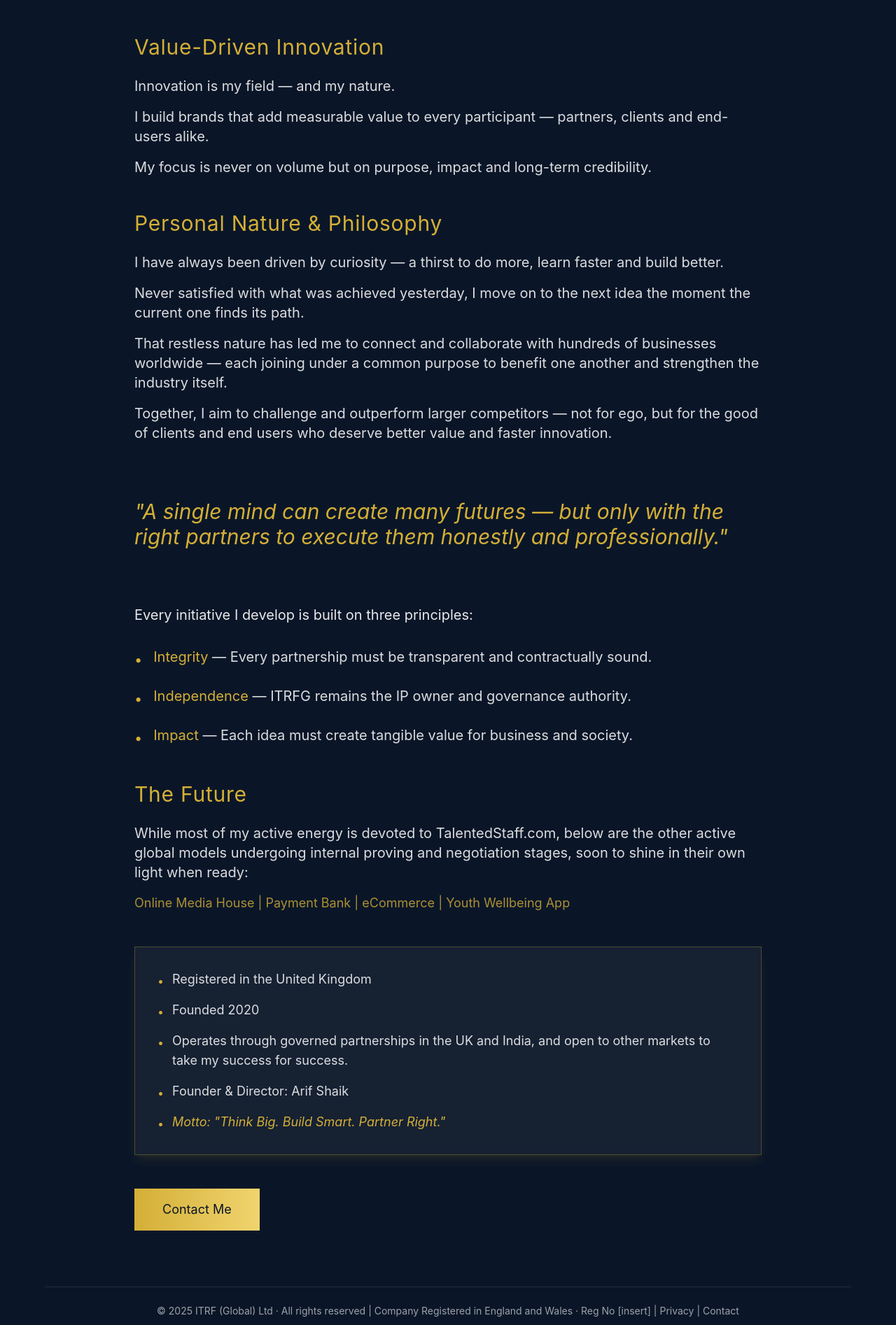
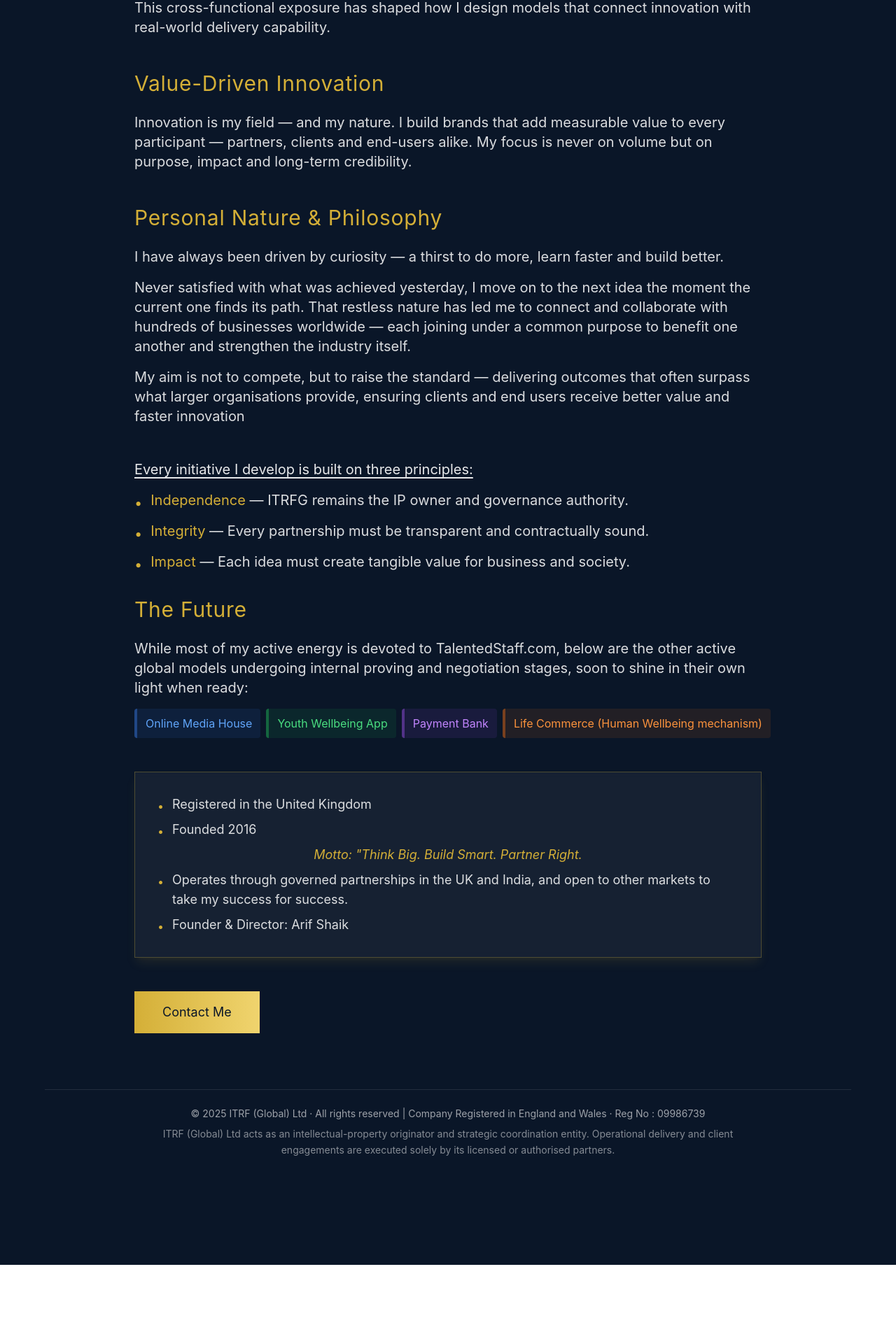
Before and after one commit to krishh26/ITRFG, an Angular app: page /about in a window 1280 px wide. Shown: the part 803-2697 px from the top of the page at 70% size. After the commit the page ends 2611 px from the top, so only its background shows below. Built offline with nearby package versions, Linux system fonts and the light colour scheme.

Commit message:
Update various component HTML files for content clarity and consistency, including revisions to the About and Home pages. Enhance the Contact page layout and footer details. Introduce NodeStateService for managing node states in the application.

```diff
--- a/src/app/pages/about/about.component.html
+++ b/src/app/pages/about/about.component.html
@@ -19,13 +19,14 @@
           I'm Arif Shaik, the founder and director of ITRF (Global) Ltd.
         </p>
         <p class="text-lg md:text-xl text-white/85 leading-relaxed">
-          ITRFG exists to protect and develop my intellectual-property models in a legally governed and partnership-driven manner.
+          ITRFG exists to protect and develop my intellectual-property models in a legally governed and partnership-driven manner. Rather than building large teams, I focus on creating solid ideas and working with the right organisations to bring them to life.
         </p>
-        <p class="text-lg md:text-xl text-white/85 leading-relaxed">
-          Rather than building large teams, I focus on creating solid ideas and working with the right organisations to bring them to life.
-        </p>
-        <p class="text-lg md:text-xl text-white/85 leading-relaxed">
-          Innovation begins with a single idea — but real impact happens when that idea finds the right hands.
+      </div>
+
+      <!-- Quote -->
+      <div class="mb-12">
+        <p class="text-xl md:text-2xl text-white/90 italic text-center leading-relaxed">
+          "A single mind can create many futures — but only with the right partners to execute them honestly and professionally."
         </p>
       </div>
 
@@ -36,7 +37,7 @@
         </h2>
         <div class="space-y-4">
           <p class="text-lg md:text-xl text-white/85 leading-relaxed">
-            With over 35 years of experience across information technology and entrepreneurship, I serve as an active executive member in more than five businesses globally — each aligned through a shared governance philosophy and value system.
+            An electronics engineering graduate who began his career as a mathematics teacher and then as an IT faculty member, I laid the foundation for what has become over 35 years of experience in information technology and entrepreneurship. I now serve as an active executive member in more than five global businesses — each aligned through a shared governance philosophy and value system
           </p>
           <p class="text-lg md:text-xl text-white/85 leading-relaxed">
             This cross-functional exposure has shaped how I design models that connect innovation with real-world delivery capability.
@@ -49,17 +50,9 @@
         <h2 class="text-2xl md:text-3xl mb-6 text-[#d4af37] tracking-wide">
           Value-Driven Innovation
         </h2>
-        <div class="space-y-4">
-          <p class="text-lg md:text-xl text-white/85 leading-relaxed">
-            Innovation is my field — and my nature.
-          </p>
-          <p class="text-lg md:text-xl text-white/85 leading-relaxed">
-            I build brands that add measurable value to every participant — partners, clients and end-users alike.
-          </p>
-          <p class="text-lg md:text-xl text-white/85 leading-relaxed">
-            My focus is never on volume but on purpose, impact and long-term credibility.
-          </p>
-        </div>
+        <p class="text-lg md:text-xl text-white/85 leading-relaxed">
+          Innovation is my field — and my nature. I build brands that add measurable value to every participant — partners, clients and end-users alike. My focus is never on volume but on purpose, impact and long-term credibility.
+        </p>
       </div>
 
       <!-- Personal Nature & Philosophy -->
@@ -72,43 +65,33 @@
             I have always been driven by curiosity — a thirst to do more, learn faster and build better.
           </p>
           <p class="text-lg md:text-xl text-white/85 leading-relaxed">
-            Never satisfied with what was achieved yesterday, I move on to the next idea the moment the current one finds its path.
+            Never satisfied with what was achieved yesterday, I move on to the next idea the moment the current one finds its path. That restless nature has led me to connect and collaborate with hundreds of businesses worldwide — each joining under a common purpose to benefit one another and strengthen the industry itself.
           </p>
           <p class="text-lg md:text-xl text-white/85 leading-relaxed">
-            That restless nature has led me to connect and collaborate with hundreds of businesses worldwide — each joining under a common purpose to benefit one another and strengthen the industry itself.
-          </p>
-          <p class="text-lg md:text-xl text-white/85 leading-relaxed">
-            Together, I aim to challenge and outperform larger competitors — not for ego, but for the good of clients and end users who deserve better value and faster innovation.
+            My aim is not to compete, but to raise the standard — delivering outcomes that often surpass what larger organisations provide, ensuring clients and end users receive better value and faster innovation
           </p>
         </div>
       </div>
 
-      <!-- Pull Quote -->
-      <div class="mb-12 py-8">
-        <blockquote class="text-2xl md:text-3xl text-[#d4af37] italic leading-relaxed">
-          "A single mind can create many futures — but only with the right partners to execute them honestly and professionally."
-        </blockquote>
-      </div>
-
       <!-- Three Principles -->
-      <div class="mb-12">
-        <p class="text-lg md:text-xl text-white/90 mb-8 leading-relaxed">
+      <div class="mb-8">
+        <p class="text-lg md:text-xl text-white/90 mb-4 leading-relaxed underline decoration-2 underline-offset-4">
           Every initiative I develop is built on three principles:
         </p>
-        <div class="space-y-6">
-          <div class="flex gap-4 items-start">
+        <div class="space-y-3">
+          <div class="flex gap-3 items-start">
+            <span class="text-[#d4af37] text-xl mt-1">•</span>
+            <p class="text-lg md:text-xl text-white/85 leading-relaxed flex-1">
+              <span class="text-[#d4af37]">Independence</span> — ITRFG remains the IP owner and governance authority.
+            </p>
+          </div>
+          <div class="flex gap-3 items-start">
             <span class="text-[#d4af37] text-xl mt-1">•</span>
             <p class="text-lg md:text-xl text-white/85 leading-relaxed flex-1">
               <span class="text-[#d4af37]">Integrity</span> — Every partnership must be transparent and contractually sound.
             </p>
           </div>
-          <div class="flex gap-4 items-start">
-            <span class="text-[#d4af37] text-xl mt-1">•</span>
-            <p class="text-lg md:text-xl text-white/85 leading-relaxed flex-1">
-              <span class="text-[#d4af37]">Independence</span> — ITRFG remains the IP owner and governance authority.
-            </p>
-          </div>
-          <div class="flex gap-4 items-start">
+          <div class="flex gap-3 items-start">
             <span class="text-[#d4af37] text-xl mt-1">•</span>
             <p class="text-lg md:text-xl text-white/85 leading-relaxed flex-1">
               <span class="text-[#d4af37]">Impact</span> — Each idea must create tangible value for business and society.
@@ -126,23 +109,37 @@
           <p class="text-lg md:text-xl text-white/85 leading-relaxed">
             While most of my active energy is devoted to TalentedStaff.com, below are the other active global models undergoing internal proving and negotiation stages, soon to shine in their own light when ready:
           </p>
-          <p class="text-base md:text-lg text-[#d4af37]/80 leading-relaxed">
-            Online Media House | Payment Bank | eCommerce | Youth Wellbeing App
-          </p>
+          <div class="flex gap-2">
+            <span class="text-base leading-relaxed bg-blue-500/10 border-l-4 border-blue-500/40 py-2 px-3 rounded text-blue-400 whitespace-nowrap">
+              Online Media House
+            </span>
+            <span class="text-base leading-relaxed bg-green-500/10 border-l-4 border-green-500/40 py-2 px-3 rounded text-green-400 whitespace-nowrap">
+              Youth Wellbeing App
+            </span>
+            <span class="text-base leading-relaxed bg-purple-500/10 border-l-4 border-purple-500/40 py-2 px-3 rounded text-purple-400 whitespace-nowrap">
+              Payment Bank
+            </span>
+            <span class="text-base leading-relaxed bg-orange-500/10 border-l-4 border-orange-500/40 py-2 px-3 rounded text-orange-400 whitespace-nowrap">
+              Life Commerce (Human Wellbeing mechanism)
+            </span>
+          </div>
         </div>
       </div>
 
       <!-- Mini Profile Card -->
       <div class="mb-12">
         <div class="border border-[#d4af37]/30 rounded-lg p-8 bg-white/5 backdrop-blur-sm shadow-lg shadow-[#d4af37]/10">
-          <div class="space-y-4">
+          <div class="space-y-2">
             <div class="flex items-start gap-3">
               <span class="text-[#d4af37] mt-1">•</span>
               <p class="text-base md:text-lg text-white/85">Registered in the United Kingdom</p>
             </div>
             <div class="flex items-start gap-3">
               <span class="text-[#d4af37] mt-1">•</span>
-              <p class="text-base md:text-lg text-white/85">Founded 2020</p>
+              <p class="text-base md:text-lg text-white/85">Founded 2016</p>
+            </div>
+            <div class="flex items-start gap-3 justify-center">
+              <p class="text-base md:text-lg text-[#d4af37] italic text-center">Motto: "Think Big. Build Smart. Partner Right.</p>
             </div>
             <div class="flex items-start gap-3">
               <span class="text-[#d4af37] mt-1">•</span>
@@ -151,10 +148,6 @@
             <div class="flex items-start gap-3">
               <span class="text-[#d4af37] mt-1">•</span>
               <p class="text-base md:text-lg text-white/85">Founder & Director: Arif Shaik</p>
-            </div>
-            <div class="flex items-start gap-3">
-              <span class="text-[#d4af37] mt-1">•</span>
-              <p class="text-base md:text-lg text-[#d4af37] italic">Motto: "Think Big. Build Smart. Partner Right."</p>
             </div>
           </div>
         </div>
@@ -174,9 +167,7 @@
     <footer class="max-w-6xl mx-auto text-center py-6 border-t border-white/10 mt-20">
       <div class="space-y-2">
         <p class="text-sm text-white/60">
-          © 2025 ITRF (Global) Ltd · All rights reserved | Company Registered in England and Wales · Reg No [insert] |
-          <a href="#" class="hover:text-[#d4af37] transition-colors">Privacy</a> |
-          <a routerLink="/contact" class="hover:text-[#d4af37] transition-colors">Contact</a>
+          © 2025 ITRF (Global) Ltd · All rights reserved | Company Registered in England and Wales · Reg No : 09986739
         </p>
         <p class="text-sm text-white/50 max-w-4xl mx-auto leading-relaxed">
           ITRF (Global) Ltd acts as an intellectual-property originator and strategic coordination entity. Operational delivery and client engagements are executed solely by its licensed or authorised partners.
--- a/src/app/pages/contact/contact.component.html
+++ b/src/app/pages/contact/contact.component.html
@@ -52,9 +52,7 @@
     <footer class="max-w-6xl mx-auto text-center py-6 border-t border-white/10 mt-20">
       <div class="space-y-2">
         <p class="text-sm text-white/60">
-          © 2025 ITRF (Global) Ltd · All rights reserved | Company Registered in England and Wales · Reg No [insert] |
-          <a href="#" class="hover:text-[#d4af37] transition-colors">Privacy</a> |
-          <a routerLink="/contact" class="hover:text-[#d4af37] transition-colors">Contact</a>
+          © 2025 ITRF (Global) Ltd · All rights reserved | Company Registered in England and Wales · Reg No : 09986739
         </p>
         <p class="text-sm text-white/50 max-w-4xl mx-auto leading-relaxed">
           ITRF (Global) Ltd acts as an intellectual-property originator and strategic coordination entity. Operational delivery and client engagements are executed solely by its licensed or authorised partners.
@@ -207,8 +205,8 @@
               name="message"
               [(ngModel)]="formData.message"
               required
-              rows="1"
-              class="w-full px-4 py-2.5 bg-transparent border border-white/30 rounded-lg text-white focus:border-[#d4af37] focus:outline-none transition-colors resize-none placeholder:text-white/40"></textarea>
+              rows="6"
+              class="w-full px-4 py-2.5 bg-transparent border border-white/30 rounded-lg text-white focus:border-[#d4af37] focus:outline-none transition-colors resize-y placeholder:text-white/40"></textarea>
           </div>
 
           <!-- Checkbox -->
@@ -239,7 +237,7 @@
       <!-- Footer Note -->
       <div class="text-center mt-6">
         <p class="text-white/60 leading-relaxed text-[13px] font-bold bg-[#d4af37]/10 border border-[#d4af37]/30 px-4 py-2 rounded-lg inline-block text-[rgb(255,255,255)]">
-          For existing partner correspondence, please use the official project communication channels (e.g. , TalentedStaff CRM).
+          For existing partner correspondence, please use the official project communication channels.
         </p>
       </div>
     </div>
@@ -248,9 +246,7 @@
     <footer class="max-w-6xl mx-auto text-center py-6 border-t border-white/10 mt-20">
       <div class="space-y-2">
         <p class="text-sm text-white/60">
-          © 2025 ITRF (Global) Ltd · All rights reserved | Company Registered in England and Wales · Reg No [insert] |
-          <a href="#" class="hover:text-[#d4af37] transition-colors">Privacy</a> |
-          <a routerLink="/contact" class="hover:text-[#d4af37] transition-colors">Contact</a>
+          © 2025 ITRF (Global) Ltd · All rights reserved | Company Registered in England and Wales · Reg No : 09986739
         </p>
         <p class="text-sm text-white/50 max-w-4xl mx-auto leading-relaxed">
           ITRF (Global) Ltd acts as an intellectual-property originator and strategic coordination entity. Operational delivery and client engagements are executed solely by its licensed or authorised partners.
--- a/src/app/pages/home/home.component.html
+++ b/src/app/pages/home/home.component.html
@@ -14,26 +14,30 @@
           Ideas Built into Global Impact
         </h1>
 
-        <div class="max-w-3xl space-y-4 text-lg md:text-xl text-white/85 leading-relaxed">
+        <div class="space-y-4 text-lg md:text-xl text-white/85 leading-relaxed">
           <p>ITRFG is not a delivery company; it is a thinking house.</p>
-          <p class="italic text-white/90">"True scalability is not about doing everything in-house — it's about building frameworks that let trusted partners deliver excellence."</p>
-          <p>I create structured, partnership-driven models that enable capable organisations to deliver my initiatives with quality, compliance and long-term value.</p>
-        </div>
-
-        <p class="text-xl md:text-2xl text-white/80 leading-relaxed mb-10 mt-6">
-          I partner with select organisations through ITRF (Global) Ltd to design, develop and scale intellectual properties that redefine industries.
-        </p>
+          <p class="italic underline decoration-2 underline-offset-4 text-white/90 text-center">"True scalability is not about doing everything in-house — it's about building frameworks that let trusted partners deliver excellence."</p>
+          <p>I build structured, partnership-led operating models that enable trusted organisations to deliver my initiatives with quality, compliance and lasting value. Through ITRF (Global) Ltd, I work with select partners to design, develop and scale intellectual properties that meaningfully transform industries.</p>
         </div>
 
         <!-- Current Focus -->
-      <div class="max-w-4xl mx-auto mb-12">
-        <p class="text-lg md:text-xl text-white/90 leading-relaxed">
+        <p class="text-lg md:text-xl text-white/90 leading-relaxed mt-6">
           My current focus is to bring TalentedStaff's global readiness (V0.2, V0.3 and V0.4)
         </p>
       </div>
 
+      <!-- Current Focus Section -->
+      <div class="max-w-4xl mx-auto mb-12">
+        <h2 class="text-3xl md:text-4xl mb-8 text-[#d4af37] tracking-wide">
+          Current Focus
+        </h2>
+        <p class="text-lg md:text-xl text-white/85 leading-relaxed">
+          At present, most of my active energy is devoted to TalentedStaff.com, my flagship model for global talent continuity.
+        </p>
+      </div>
+
       <!-- TalentedStaff Section -->
-      <div class="max-w-4xl mx-auto mb-6">
+      <div class="max-w-4xl mx-auto mb-6 border-2 border-white/30 rounded-lg p-8 text-center">
         <h2 class="text-3xl md:text-4xl mb-6 text-[#d4af37] tracking-wide">
           TalentedStaff — A new definition
         </h2>
@@ -42,6 +46,7 @@
           TalentedStaff is my flagship platform — a talent-sharing ecosystem that delivers continuity without idle cost and enables global, beyond-borders engagement, while maintaining the same governance, compliance and continuity framework.
         </p>
 
+        <div class="flex justify-center">
           <a
             href="https://talentedstaff.com"
             target="_blank"
@@ -52,28 +57,22 @@
           </a>
         </div>
       </div>
+    </div>
 
-    <!-- Current Focus Section -->
+    <!-- Other Developing Ideas Section -->
     <div class="max-w-4xl mx-auto pt-0 pb-12">
-      <h2 class="text-3xl md:text-4xl mb-8 text-[#d4af37] tracking-wide">
-        Current Focus
-      </h2>
-
       <div class="space-y-6 mb-8">
-        <p class="text-lg md:text-xl text-white/85 leading-relaxed">
-          At present, most of my active energy is devoted to TalentedStaff.com, my flagship model for global talent continuity.
-        </p>
         <p class="text-lg md:text-xl text-white/85 leading-relaxed">
           That said, my mind continues to work in the same restless way across other developing ideas — each undergoing internal proving and negotiation stages, soon to shine in their own light when ready for the market.
         </p>
         <p class="text-lg md:text-xl text-white/85 leading-relaxed">
           Each follows the same principle — IP owned and governed by ITRFG, executed through licensed or authorised partners.
         </p>
-        <p class="text-lg md:text-xl text-white/90 italic leading-relaxed">
+         <!-- <p class="text-lg md:text-xl text-white/90 italic underline decoration-2 underline-offset-4 leading-relaxed text-center">
            "True scalability is not about doing everything in-house — it's about building frameworks that let trusted partners deliver excellence."
-        </p>
-        <p class="text-lg md:text-xl text-white/85 leading-relaxed">
-          Innovation begins with a single idea — but real impact happens when that idea finds the right hands.
+         </p> -->
+         <p class="text-lg md:text-xl text-white/90 italic underline decoration-2 underline-offset-4 leading-relaxed text-center">
+           Innovation begins with a single idea — but real impact happens when that idea finds the right hands - Arif Shaik
          </p>
       </div>
     </div>
@@ -82,9 +81,7 @@
     <footer class="max-w-6xl mx-auto text-center py-6 border-t border-white/10 mt-20">
       <div class="space-y-2">
         <p class="text-sm text-white/60">
-          © 2025 ITRF (Global) Ltd · All rights reserved | Company Registered in England and Wales · Reg No [insert] |
-          <a href="#" class="hover:text-[#d4af37] transition-colors">Privacy</a> |
-          <a routerLink="/contact" class="hover:text-[#d4af37] transition-colors">Contact</a>
+          © 2025 ITRF (Global) Ltd · All rights reserved | Company Registered in England and Wales · Reg No : 09986739
         </p>
         <p class="text-sm text-white/50 max-w-4xl mx-auto leading-relaxed">
           ITRF (Global) Ltd acts as an intellectual-property originator and strategic coordination entity. Operational delivery and client engagements are executed solely by its licensed or authorised partners.
--- /dev/null
+++ b/src/app/services/node-state.service.ts
@@ -0,0 +1,27 @@
+import { Injectable } from '@angular/core';
+
+export interface Node {
+  x: number;
+  y: number;
+  vx: number;
+  vy: number;
+}
+
+@Injectable({
+  providedIn: 'root'
+})
+export class NodeStateService {
+  private nodeState: { [key: string]: Node[] } = {};
+
+  getNodes(variant: string): Node[] | null {
+    return this.nodeState[variant] || null;
+  }
+
+  setNodes(variant: string, nodes: Node[]): void {
+    this.nodeState[variant] = nodes;
+  }
+
+  hasNodes(variant: string): boolean {
+    return !!this.nodeState[variant] && this.nodeState[variant].length > 0;
+  }
+}
```
Also changed, not shown: src/app/components/tech-background/tech-background.component.ts (line endings or trailing spaces). Lines whose indentation alone changed are shown as unchanged.
